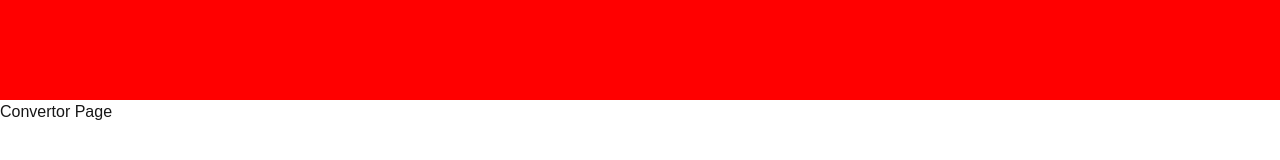
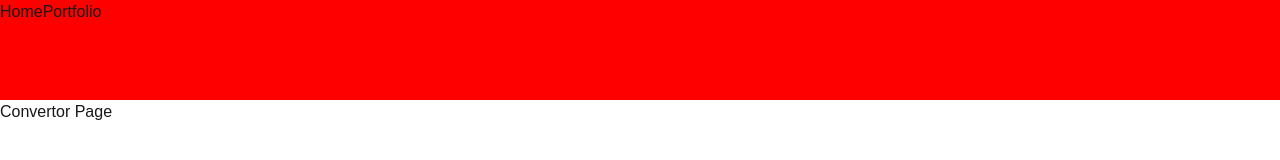
Before and after one commit to BertaRyan/crypto-app, a Next.js app: page /convertor in a window 1280 px wide. Shown: the top 160 px of the page. Built offline with nearby package versions, Linux system fonts and the light colour scheme.

Commit message:
added basic links to the navbar

```diff
--- a/src/app/layout.tsx
+++ b/src/app/layout.tsx
@@ -1,5 +1,7 @@
 import type { Metadata } from "next";
 import localFont from "next/font/local";
+import Link from "next/link";
+
 import "./globals.css";
 
 const geistSans = localFont({
@@ -28,10 +30,11 @@ export default function RootLayout({
       <body
         className={`${geistSans.variable} ${geistMono.variable} antialiased`}
       >
-         <div style={{height: "100px", background:"red"}}>
+        <div style={{ height: "100px", background: "red" }}>
+          <Link href="/home">Home</Link>
+          <Link href="/portfolio">Portfolio</Link>
+        </div>
 
-
-</div>
         {children}
       </body>
     </html>
```
Also changed, not shown: src/app/coinPage/[coinId]/page.tsx (+5 -9 lines), src/app/convertor/page.tsx (+6 -8 lines), src/app/portfolio/page.tsx (+6 -8 lines).
